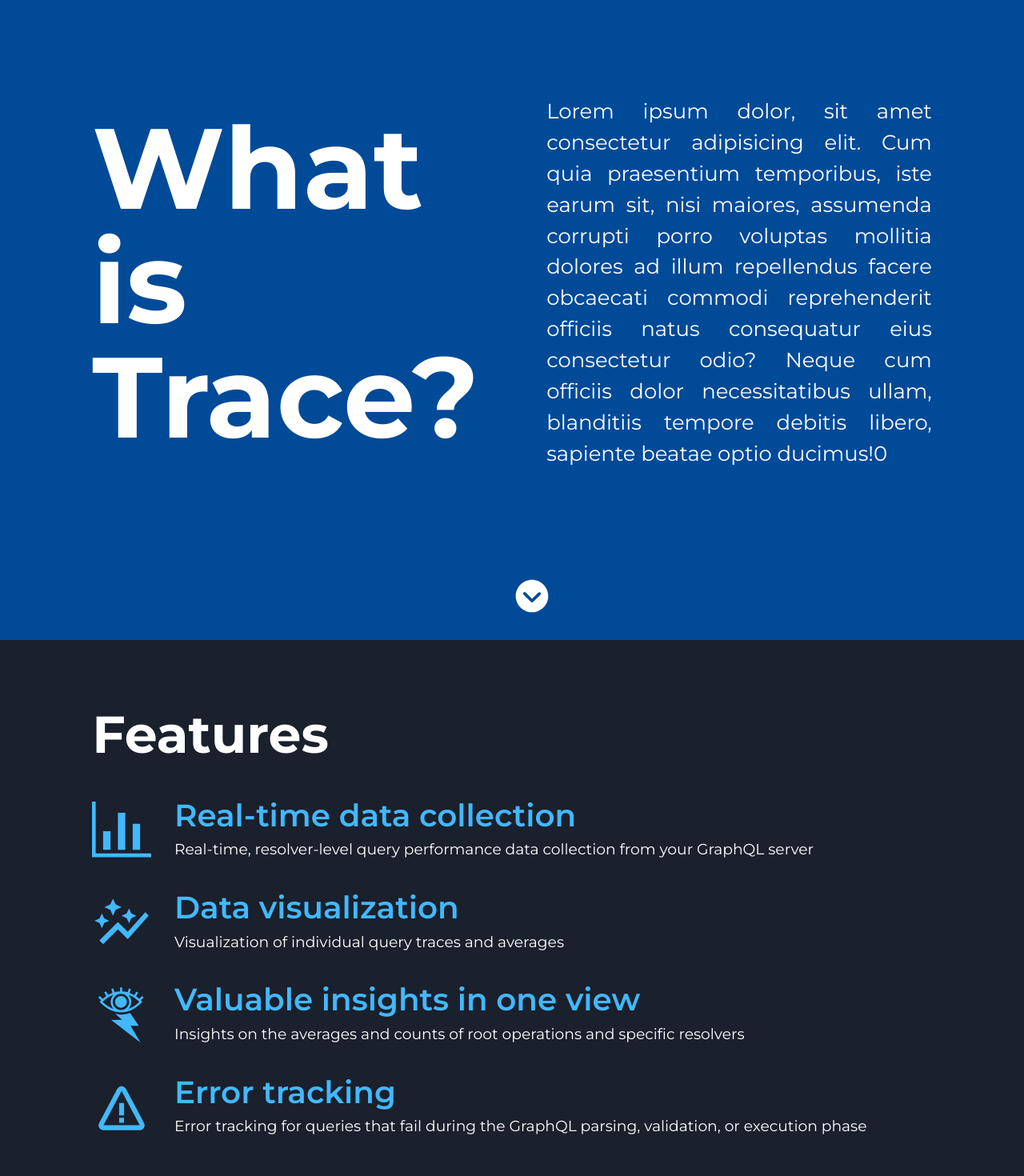
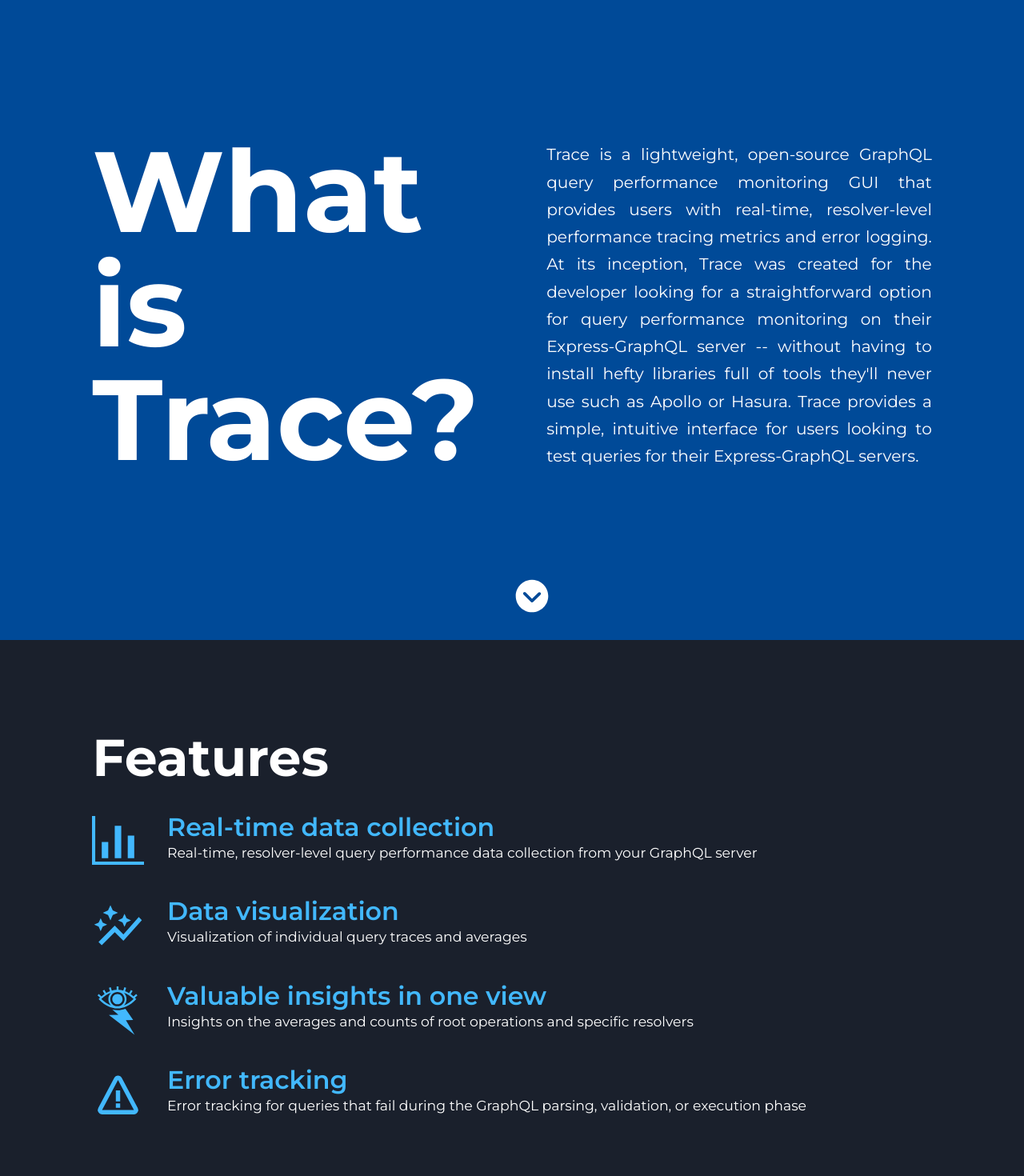
Before and after one commit to TraceNYC/trace.github.io, a Next.js app in the folder src/: page / in a window 1280 px wide. Shown: the part 800-2270 px from the top of the page at 80% size. Built offline with nearby package versions, Linux system fonts and the light colour scheme.

Commit message:
fixed minor bugs and formatting

```diff
--- a/src/components/About.jsx
+++ b/src/components/About.jsx
@@ -26,7 +26,7 @@
         <Flex
           justify='center'
           align='center'
-          pt='15vh'>
+          pt='21vh'>
           <Heading
             as='h1'
             fontSize='9.9rem'
@@ -38,8 +38,8 @@
             color='white'>
             What <br />is <br />Trace?
           </Heading>
-          <Text w='50%' color='#fff' pr='8rem' pl='3rem' fontSize='1.8rem' textAlign='justify'>
-            Lorem ipsum dolor, sit amet consectetur adipisicing elit. Cum quia praesentium temporibus, iste earum sit, nisi maiores, assumenda corrupti porro voluptas mollitia dolores ad illum repellendus facere obcaecati commodi reprehenderit officiis natus consequatur eius consectetur odio? Neque cum officiis dolor necessitatibus ullam, blanditiis tempore debitis libero, sapiente beatae optio ducimus!0
+          <Text w='50%' color='#fff' pr='8rem' pl='3rem' fontSize='1.4rem' lineHeight='1.7' textAlign='justify'>
+            Trace is a lightweight, open-source GraphQL query performance monitoring GUI that provides users with real-time, resolver-level performance tracing metrics and error logging. At its inception, Trace was created for the developer looking for a straightforward option for query performance monitoring on their Express-GraphQL server -- without having to install hefty libraries full of tools they'll never use such as Apollo or Hasura. Trace provides a simple, intuitive interface for users looking to test queries for their Express-GraphQL servers.
           </Text>
         </Flex>
 
--- a/src/components/Contributions.jsx
+++ b/src/components/Contributions.jsx
@@ -27,7 +27,7 @@
           boxSize='150px' />
         <Text fontSize='10rem' fontWeight='600' color='#fff'>TRACE</Text>
         <Text fontSize='1.5rem' color='#fff'>To contribute to Trace or report any issues, visit our GitHub page <a href='https://github.com/oslabs-beta/trace' style={{ color: '#42B8FD'}}>here</a>.</Text>
-        <Flex gap='3rem' pt='5rem'>
+        <Flex gap='2.3rem' pt='5rem'>
         <Link href='https://www.linkedin.com/company/go-trace'>
           <Icon
             as={AiFillLinkedin}
--- a/src/components/Features.jsx
+++ b/src/components/Features.jsx
@@ -22,11 +22,13 @@
   align-items: center;
   gap: 2rem;
 `
-const StyledFeatureTitle = styled.p`
-font-size: 2.7rem;
-font-weight: 600;
-color: #42B8FD;
-`
+// Causing bugs where style does not get applied sometimes
+// For bullet point headings
+// const StyledFeatureTitle = styled.p`
+// font-size: 2.2rem;
+// font-weight: 600;
+// color: #42B8FD;
+// `
 
 
 const Features = () => {
@@ -38,43 +40,43 @@
         id='Features'
         h='100%'
         w='100%'
-        pt='6rem'
+        pt='8rem'
         pl='8rem'
         bgColor='#1A202C'>
-        <Heading as='h2' size='4xl' bgColor='transparent' color='#fff' mb='2.7rem' fontFamily='Montserrat'>
+        <Heading as='h2' size='4xl' bgColor='transparent' color='#fff' mb='2rem' fontFamily='Montserrat'>
           Features
         </Heading>
 
         <Flex direction='column' justify='center' align='start' gap='2rem'>
           <StyledFeatureWrapper>
-            <Icon as={GoGraph} boxSize={74} color='#42B8FD' mt='0.8rem' />
+            <Icon as={GoGraph} boxSize={65} color='#42B8FD' mt='0.8rem' />
             <Flex direction='column'>
-              <StyledFeatureTitle>Real-time data collection</StyledFeatureTitle>
-              <Text fontSize='1.3rem' color='#fff' >Real-time, resolver-level query performance data collection from your GraphQL server</Text>
+              <Heading as='h3' fontSize='2.2rem' fontWeight='600' color='#42B8FD' fontFamily='Montserrat'>Real-time data collection</Heading>
+              <Text fontSize='1.2rem' color='#fff' >Real-time, resolver-level query performance data collection from your GraphQL server</Text>
             </Flex>
           </StyledFeatureWrapper>
 
           <StyledFeatureWrapper>
-            <Icon as={MdOutlineAutoGraph} boxSize={74} color='#42B8FD' mt='0.8rem' />
+            <Icon as={MdOutlineAutoGraph} boxSize={65} color='#42B8FD' mt='0.8rem' />
             <Flex direction='column'>
-              <StyledFeatureTitle >Data visualization</StyledFeatureTitle>
-              <Text fontSize='1.3rem' color='#fff'> Visualization of individual query traces and averages</Text>
+            <Heading as='h3' fontSize='2.2rem' fontWeight='600' color='#42B8FD' fontFamily='Montserrat'>Data visualization</Heading>
+              <Text fontSize='1.2rem' color='#fff'> Visualization of individual query traces and averages</Text>
             </Flex>
           </StyledFeatureWrapper>
 
           <StyledFeatureWrapper>
-            <Icon as={GiLightningTear} boxSize={74} color='#42B8FD' mt='0.8rem' />
+            <Icon as={GiLightningTear} boxSize={65} color='#42B8FD' mt='0.8rem' />
             <Flex direction='column'>
-              <StyledFeatureTitle >Valuable insights in one view</StyledFeatureTitle>
-              <Text fontSize='1.3rem' color='#fff'>Insights on the averages and counts of root operations and specific resolvers</Text>
+              <Heading as='h3' fontSize='2.2rem' fontWeight='600' color='#42B8FD' fontFamily='Montserrat'>Valuable insights in one view</Heading>
+              <Text fontSize='1.2rem' color='#fff'>Insights on the averages and counts of root operations and specific resolvers</Text>
             </Flex>
           </StyledFeatureWrapper>
 
           <StyledFeatureWrapper>
-            <Icon as={BiError} boxSize={74} color='#42B8FD' mt='0.8rem' />
+            <Icon as={BiError} boxSize={65} color='#42B8FD' mt='0.8rem' />
             <Flex direction='column'>
-              <StyledFeatureTitle >Error tracking</StyledFeatureTitle>
-              <Text fontSize='1.3rem' color='#fff'>Error tracking for queries that fail during the GraphQL parsing, validation, or execution phase</Text>
+              <Heading as='h3' fontSize='2.2rem' fontWeight='600' color='#42B8FD' fontFamily='Montserrat'>Error tracking</Heading>
+              <Text fontSize='1.2rem' color='#fff'>Error tracking for queries that fail during the GraphQL parsing, validation, or execution phase</Text>
             </Flex>
           </StyledFeatureWrapper>
         </Flex>
--- a/src/components/GettingStarted.jsx
+++ b/src/components/GettingStarted.jsx
@@ -9,7 +9,10 @@
   Icon
 } from '@chakra-ui/react'
 
-import { IoIosArrowDropdownCircle } from 'react-icons/io'
+import { IoIosArrowDropdownCircle, IoStatsChart } from 'react-icons/io'
+import { FiPackage } from 'react-icons/fi'
+import { AiFillSetting } from 'react-icons/ai'
+import { FaRegChartBar } from 'react-icons/fa'
 
 import styled from 'styled-components'
 
@@ -23,7 +26,7 @@
         id='GettingStarted'
         h='100%'
         w='100%'
-        pt='6rem'
+        pt='8rem'
         pl='8rem'
         pr='8rem'
         bgColor='#1A202C'>
@@ -33,22 +36,28 @@
         <Grid
           templateColumns='repeat(3, 1fr)'
           columnGap='3rem'
-          pt='3rem'
+          pt='7rem'
           color='#fff'>
           <Flex direction='column' align='center'>
-            <Box h='270px' w='270px' border='1px' borderColor='#fff'><Code>Code</Code></Box>
+            <Icon
+              as={FiPackage}
+              boxSize='200' />
             <Text fontWeight='600' fontSize='1.8rem' color='#42B8FD' pt='3rem'>STEP 1</Text>
-            <Text color='#fff' textAlign='justify'>Lorem ipsum dolor sit, amet consectetur adipisicing elit. Eligendi quidem soluta aut. Eos ipsa facere quasi eum deserunt vel necessitatibus.</Text>
+            <Text fontWeight='400' fontSize='1.3rem' color='#fff' textAlign='justify'>Install Trace's npm package</Text>
           </Flex>
           <Flex direction='column' align='center'>
-            <Box h='270px' w='270px' border='1px' borderColor='#fff'><Code>Code</Code></Box>
+            <Icon
+              as={AiFillSetting}
+              boxSize='200' />
             <Text fontWeight='600' fontSize='1.8rem' color='#42B8FD' pt='3rem'>STEP 2</Text>
-            <Text color='#fff' textAlign='justify'>Lorem ipsum dolor sit, amet consectetur adipisicing elit. Eligendi quidem soluta aut. Eos ipsa facere quasi eum deserunt vel necessitatibus.</Text>
+            <Text fontWeight='400' fontSize='1.3rem' color='#fff' textAlign='justify'>Set your server up with Trace</Text>
           </Flex>
           <Flex direction='column' align='center'>
-            <Box h='270px' w='270px' border='1px' borderColor='#fff'><Code>Code</Code></Box>
+            <Icon
+              as={FaRegChartBar}
+              boxSize='200' />
             <Text fontWeight='600' fontSize='1.8rem' color='#42B8FD' pt='3rem'>STEP 3</Text>
-            <Text color='#fff' textAlign='justify'>Lorem ipsum dolor sit, amet consectetur adipisicing elit. Eligendi quidem soluta aut. Eos ipsa facere quasi eum deserunt vel necessitatibus.</Text>
+            <Text fontWeight='400' fontSize='1.3rem' color='#fff' textAlign='justify'>Start viewing metrics</Text>
           </Flex>
         </Grid>
       </Box>
--- a/src/components/Navbar.jsx
+++ b/src/components/Navbar.jsx
@@ -15,7 +15,8 @@
       color={'#fff'}
       p='0.6rem 1.2rem'
       width='100vw'
-      position='fixed'>
+      position='fixed'
+      zIndex='1'>
       <Flex
         alignItems="flex-end"
         gap='3rem'
--- a/src/components/Team.jsx
+++ b/src/components/Team.jsx
@@ -37,7 +37,7 @@
         id='Team'
         h='100%'
         w='100%'
-        pt='6rem'
+        pt='8rem'
         pl='8rem'
         pr='8rem'
         bgColor='#004A98'>
@@ -49,10 +49,10 @@
           Meet the Team
         </Heading>
         <Grid
-          templateColumns='repeat(2, 50%)'
+          templateColumns='repeat(2, 48%)'
           templateRows='repeat(2, 20vh)'
-          rowGap='3rem'
-          columnGap='3rem'
+          rowGap='5rem'
+          columnGap='5rem'
           pt='5rem'
           color='#fff'>
 
```
